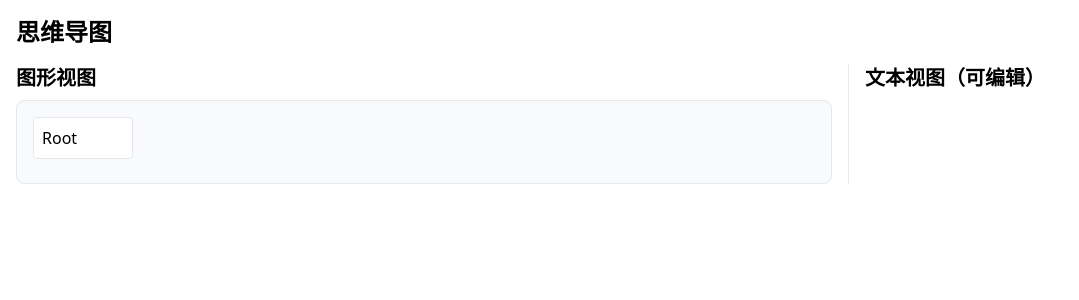
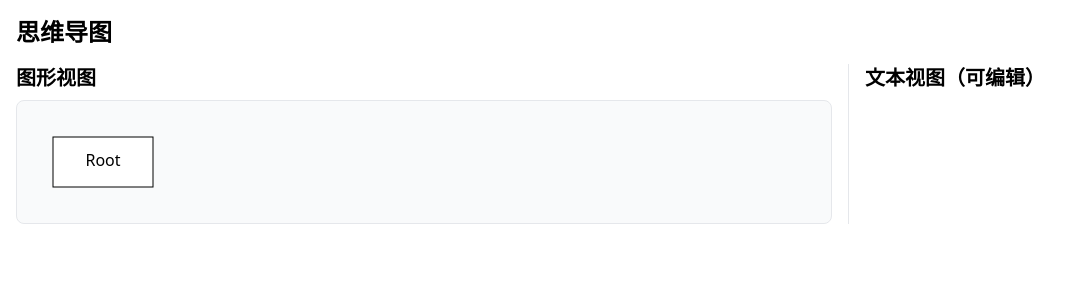
Before and after one commit to yangsen0130/react-mindmap-opml, a React (Create React App) app: page / in a window 1280 px wide. Shown: the top 300 px of the page, without its empty margins (0-1079 px from the left). Built offline with nearby package versions, Linux system fonts and the light colour scheme; the HTML template or start-up script is replaced by a standard one.

Commit message:
改为使用svg

```diff
--- a/src/components/MindMap.tsx
+++ b/src/components/MindMap.tsx
@@ -7,72 +7,158 @@ interface Node {
   collapsed?: boolean
 }
 
+interface PositionedNode {
+  node: Node
+  x: number
+  y: number
+  width: number
+  height: number
+  children: PositionedNode[]
+}
+
+function calculateNodePositions(
+  node: Node,
+  depth: number,
+  xOffset: number,
+  yOffset: number
+): { positionedNode: PositionedNode; totalHeight: number } {
+  const nodeWidth = 100
+  const nodeHeight = 50
+  const nodeVerticalSpacing = 20
+  const nodeHorizontalSpacing = 150
+
+  const x = xOffset + depth * nodeHorizontalSpacing
+  let y = yOffset
+
+  let totalHeight = nodeHeight
+  let children: PositionedNode[] = []
+
+  if (!node.collapsed && node.children.length > 0) {
+    let childYOffset = yOffset
+    totalHeight = 0
+    for (let child of node.children) {
+      const { positionedNode: childPositionedNode, totalHeight: childHeight } =
+        calculateNodePositions(child, depth + 1, xOffset, childYOffset)
+      children.push(childPositionedNode)
+      childYOffset += childHeight + nodeVerticalSpacing
+      totalHeight += childHeight + nodeVerticalSpacing
+    }
+
+    totalHeight -= nodeVerticalSpacing // Remove last extra spacing
+
+    // Position current node in the middle of its children
+    y = children[0].y + (totalHeight - nodeHeight) / 2
+  } else {
+    totalHeight = nodeHeight
+  }
+
+  const positionedNode: PositionedNode = {
+    node,
+    x,
+    y,
+    width: nodeWidth,
+    height: nodeHeight,
+    children,
+  }
+
+  return { positionedNode, totalHeight }
+}
+
 const MindMapNode: React.FC<{
-  node: Node
+  positionedNode: PositionedNode
   onAddChild: (parentId: string) => void
   onDeleteNode: (id: string) => void
   onUpdateContent: (id: string, content: string) => void
   onToggleCollapse: (id: string) => void
-  depth?: number
-}> = ({ node, onAddChild, onDeleteNode, onUpdateContent, onToggleCollapse, depth = 0 }) => {
+}> = ({
+  positionedNode,
+  onAddChild,
+  onDeleteNode,
+  onUpdateContent,
+  onToggleCollapse,
+}) => {
+  const { node, x, y, width, height, children } = positionedNode
+
   return (
-    <div className="flex items-center">
-      <div className="relative">
-        {/* Node Content */}
-        <div
-          className="border rounded p-2 mb-2 cursor-pointer bg-white min-w-[100px] max-w-[200px] overflow-hidden text-ellipsis whitespace-nowrap"
+    <g>
+      {/* Draw lines to children */}
+      {children.map((child) => (
+        <React.Fragment key={child.node.id}>
+          {/* Line from this node to child node */}
+          <line
+            x1={x + width}
+            y1={y + height / 2}
+            x2={child.x}
+            y2={child.y + child.height / 2}
+            stroke="black"
+          />
+          {/* Recursively render child nodes */}
+          <MindMapNode
+            positionedNode={child}
+            onAddChild={onAddChild}
+            onDeleteNode={onDeleteNode}
+            onUpdateContent={onUpdateContent}
+            onToggleCollapse={onToggleCollapse}
+          />
+        </React.Fragment>
+      ))}
+
+      {/* Node rectangle */}
+      <rect
+        x={x}
+        y={y}
+        width={width}
+        height={height}
+        fill="white"
+        stroke="black"
         onClick={() => onDeleteNode(node.id)}
         onContextMenu={(e) => {
           e.preventDefault()
           onAddChild(node.id)
         }}
+        style={{ cursor: 'pointer' }}
+      />
+
+      {/* Node text */}
+      <text
+        x={x + width / 2}
+        y={y + height / 2}
+        textAnchor="middle"
+        alignmentBaseline="middle"
+        style={{ pointerEvents: 'none' }}
       >
         {node.content}
-        </div>
+      </text>
 
       {/* Toggle Collapse Button */}
       {node.children.length > 0 && (
-          <button
+        <g
           onClick={(e) => {
             e.stopPropagation()
             onToggleCollapse(node.id)
           }}
-            className="absolute -right-4 top-1/2 transform -translate-y-1/2 w-6 h-6 bg-white border rounded-full flex items-center justify-center"
+          style={{ cursor: 'pointer' }}
+        >
+          <rect
+            x={x + width - 15}
+            y={y + height - 15}
+            width={15}
+            height={15}
+            fill="white"
+            stroke="black"
+          />
+          <text
+            x={x + width - 7.5}
+            y={y + height - 7.5}
+            textAnchor="middle"
+            alignmentBaseline="middle"
+            fontSize={12}
           >
             {node.collapsed ? '+' : '-'}
-          </button>
+          </text>
+        </g>
       )}
-
-        {/* Small Square for Non-Root Nodes */}
-        {depth > 0 && (
-          <div className="absolute left-0 top-1/2 transform -translate-y-1/2 -translate-x-1/2 w-3 h-3 bg-black"></div>
-        )}
-
-      </div>
-
-      {/* Children Nodes */}
-      {!node.collapsed && node.children.length > 0 && (
-        <div className={`flex flex-col ${depth % 2 === 0 ? 'items-start' : 'items-end'}`}>
-          <div className="w-8 border-t border-gray-300"></div>
-          <div className="flex">
-            <div className="w-8 border-r border-gray-300"></div>
-            <div className="flex flex-col justify-center space-y-4">
-              {node.children.map((child) => (
-                <MindMapNode
-                  key={child.id}
-                  node={child}
-                  onAddChild={onAddChild}
-                  onDeleteNode={onDeleteNode}
-                  onUpdateContent={onUpdateContent}
-                  onToggleCollapse={onToggleCollapse}
-                  depth={depth + 1}
-                />
-              ))}
-            </div>
-          </div>
-        </div>
-      )}
-    </div>
+    </g>
   )
 }
 
@@ -119,7 +205,8 @@ const TextualMindMap: React.FC<{
   }
 
   const handleKeyDown =
-    (id: string, currentPath: number[]) => (e: React.KeyboardEvent<HTMLTextAreaElement>) => {
+    (id: string, currentPath: number[]) =>
+    (e: React.KeyboardEvent<HTMLTextAreaElement>) => {
       if (e.key === 'Enter' && !isComposing[id] && !e.shiftKey) {
         e.preventDefault()
         onAddSibling(currentPath)
@@ -208,8 +295,7 @@ export default function MindMap() {
   })
   const [focusNodeId, setFocusNodeId] = useState<string | undefined>(undefined)
 
-  const handleAddChild = useCallback(
-    (parentId: string) => {
+  const handleAddChild = useCallback((parentId: string) => {
     const newNode: Node = {
       id: Math.random().toString(36).substr(2, 9),
       content: 'New Node',
@@ -226,10 +312,8 @@ export default function MindMap() {
       }
     }
 
-      setRoot(addChildToNode(root))
-    },
-    [root]
-  )
+    setRoot((prevRoot) => addChildToNode(prevRoot))
+  }, [])
 
   const handleDeleteNode = useCallback(
     (id: string) => {
@@ -253,8 +337,7 @@ export default function MindMap() {
     [root]
   )
 
-  const handleUpdateContent = useCallback(
-    (id: string, content: string) => {
+  const handleUpdateContent = useCallback((id: string, content: string) => {
     const updateNodeContent = (node: Node): Node => {
       if (node.id === id) {
         return { ...node, content }
@@ -265,10 +348,8 @@ export default function MindMap() {
       }
     }
 
-      setRoot(updateNodeContent(root))
-    },
-    [root]
-  )
+    setRoot((prevRoot) => updateNodeContent(prevRoot))
+  }, [])
 
   const updateNodeAtPath = (
     node: Node,
@@ -292,15 +373,12 @@ export default function MindMap() {
     } else {
       return {
         ...node,
-        children: node.children.map((child, i) =>
-          i === index ? updatedChild : child
-        ),
+        children: node.children.map((child, i) => (i === index ? updatedChild : child)),
       }
     }
   }
 
-  const handleAddSibling = useCallback(
-    (path: number[]) => {
+  const handleAddSibling = useCallback((path: number[]) => {
     const newNode: Node = {
       id: Math.random().toString(36).substr(2, 9),
       content: '',
@@ -324,12 +402,9 @@ export default function MindMap() {
 
     // Set focus to the new node
     setFocusNodeId(newNode.id)
-    },
-    [setRoot, setFocusNodeId]
-  )
+  }, [])
 
-  const handleIndent = useCallback(
-    (path: number[]) => {
+  const handleIndent = useCallback((path: number[]) => {
     if (path.length === 0) {
       // Can't indent root node
       return
@@ -364,12 +439,9 @@ export default function MindMap() {
       })
       return newRoot || prevRoot
     })
-    },
-    [setRoot]
-  )
+  }, [])
 
-  const handleOutdent = useCallback(
-    (path: number[]) => {
+  const handleOutdent = useCallback((path: number[]) => {
     if (path.length < 2) {
       // Can't outdent root node
       return
@@ -412,22 +484,28 @@ export default function MindMap() {
       })
       return newRoot || prevRoot
     })
-    },
-    [setRoot]
-  )
+  }, [])
 
-  const handleToggleCollapse = useCallback(
-    (id: string) => {
+  const handleToggleCollapse = useCallback((id: string) => {
     const toggleCollapse = (node: Node): Node => {
       if (node.id === id) {
         return { ...node, collapsed: !node.collapsed }
       }
       return { ...node, children: node.children.map(toggleCollapse) }
     }
-      setRoot(toggleCollapse(root))
-    },
-    [root]
+    setRoot((prevRoot) => toggleCollapse(prevRoot))
+  }, [])
+
+  // Compute the positions
+  const { positionedNode: positionedRoot, totalHeight } = calculateNodePositions(
+    root,
+    0,
+    20,
+    20
   )
+
+  const svgWidth = 800 // Adjust as needed or calculate based on tree depth
+  const svgHeight = totalHeight + 40 // Add some margin
 
   return (
     <div className="p-4">
@@ -437,13 +515,15 @@ export default function MindMap() {
         <div className="w-2/3 pr-4 overflow-auto">
           <h2 className="text-xl font-semibold mb-2">图形视图</h2>
           <div className="border p-4 rounded-lg bg-gray-50">
+            <svg width={svgWidth} height={svgHeight}>
               <MindMapNode
-              node={root}
+                positionedNode={positionedRoot}
                 onAddChild={handleAddChild}
                 onDeleteNode={handleDeleteNode}
                 onUpdateContent={handleUpdateContent}
                 onToggleCollapse={handleToggleCollapse}
               />
+            </svg>
           </div>
         </div>
 
```
Lines whose indentation alone changed are shown as unchanged.
